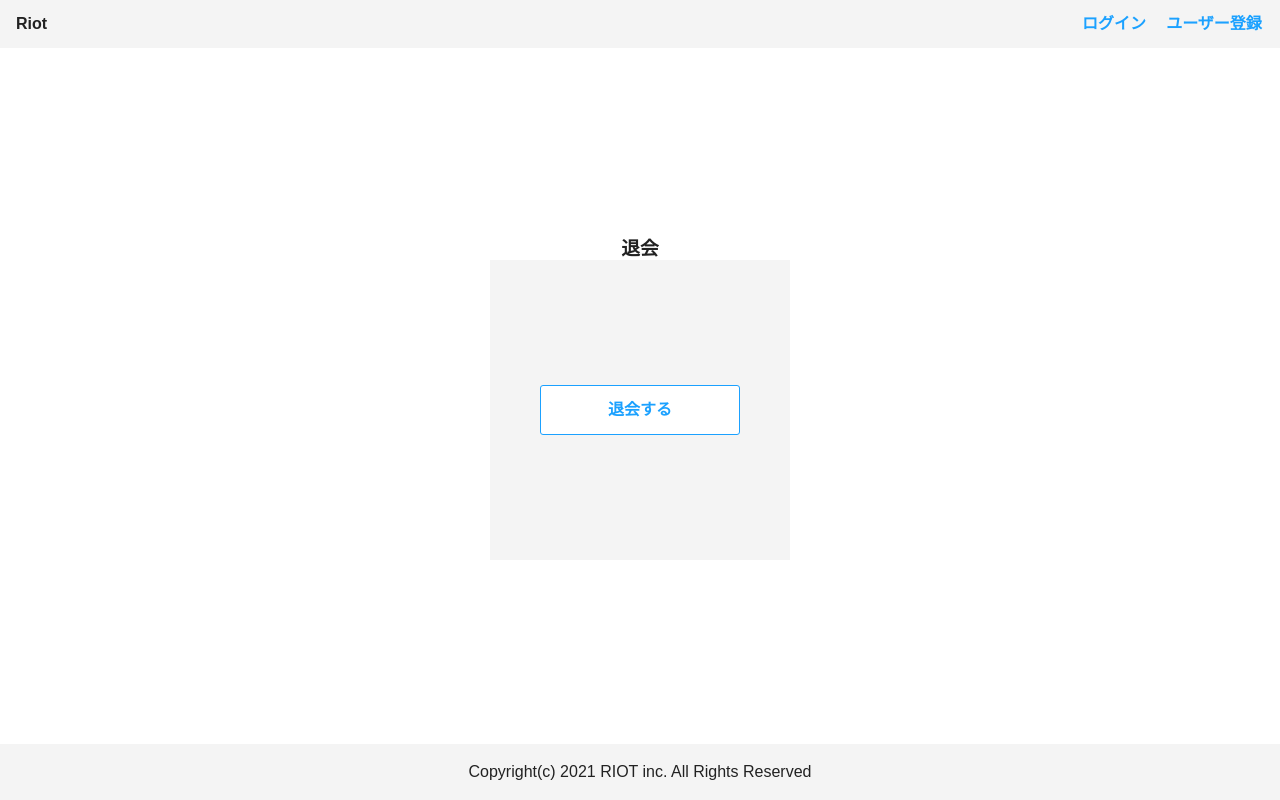
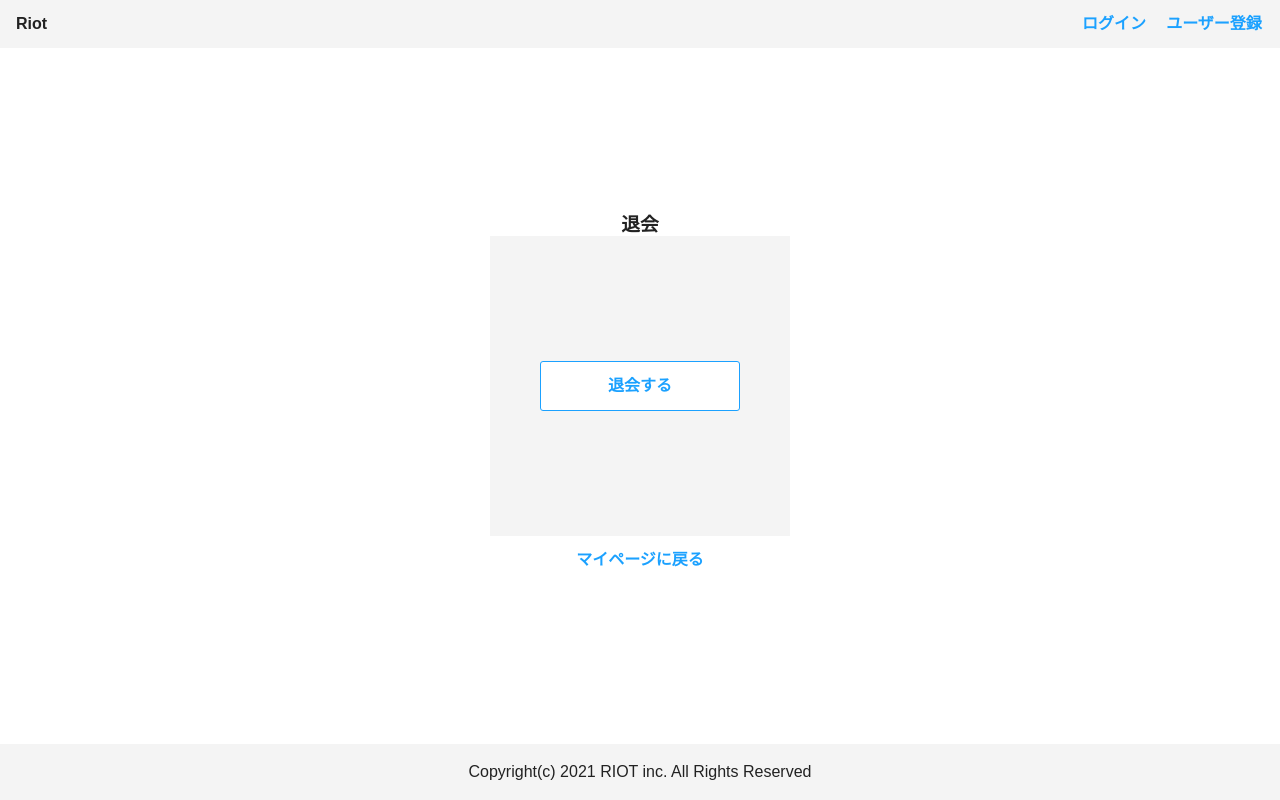
Before and after one commit to kimuniiii/Personal-Development, a Next.js app in the folder packages/client/: page /withdraw in a window 1280 px wide. Built offline with nearby package versions, Linux system fonts and the light colour scheme.

Commit message:
退会ページに「マイページへ戻るボタン」を追加

```diff
--- a/packages/client/src/pages/withdraw/index.tsx
+++ b/packages/client/src/pages/withdraw/index.tsx
@@ -1,3 +1,4 @@
+import Router from 'next/router';
 import styled from '@emotion/styled';
 
 import React from 'react';
@@ -5,6 +6,7 @@ import React from 'react';
 import { Button } from 'src/components/common/Button';
 import { CommonTemplate } from 'src/components/templates/CommonTemplate';
 import { HeadTemplate } from 'src/components/templates/HeadTemplate';
+
 import { COLOR_PALETTE } from 'src/styles/color_palette';
 
 /**
@@ -19,7 +21,6 @@ const WithDrawPage = (): JSX.Element => {
           <h3>退会</h3>
           <StWithDrawContainer>
             <Button
-              className='logo-button'
               type='button'
               styleTypes='tertiary'
               width='200px'
@@ -28,6 +29,14 @@ const WithDrawPage = (): JSX.Element => {
               onClick={(): void => alert('退会するボタンをクリック')}
             />
           </StWithDrawContainer>
+          <Button
+            type='button'
+            styleTypes='textLink'
+            width='200px'
+            fontSizeValue='16px'
+            buttonContent='マイページに戻る'
+            onClick={(): Promise<boolean> => Router.push('/my-page')}
+          />
         </StWithDrawRoot>
       </CommonTemplate>
     </React.Fragment>
@@ -51,6 +60,7 @@ const StWithDrawRoot = styled.div`
 
 const StWithDrawContainer = styled.div`
   display: flex;
+  flex-direction: column;
   justify-content: center;
   align-items: center;
   width: 300px;
```
